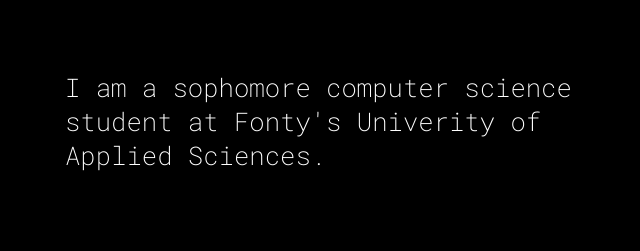
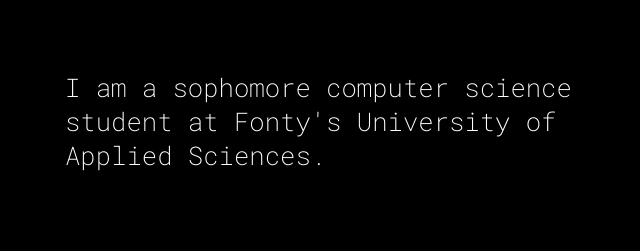
Before and after one commit to WouterPennings/wouterpennings.github.io, a plain HTML site: page index.html in a window 1280 px wide. Shown: the part 331-582 px from the top of the page, 65-705 px from the left. Drawn offline with Linux system fonts and the light colour scheme.

Commit message:
fix: grammer

```diff
--- a/index.html
+++ b/index.html
@@ -17,7 +17,7 @@
             </div>
             <div class="discription">
                 <p>
-                    I am a sophomore computer science student at Fonty's Univerity of Applied Sciences.
+                    I am a sophomore computer science student at Fonty's University of Applied Sciences.
                 </p>
             </div>
         </div>
```
